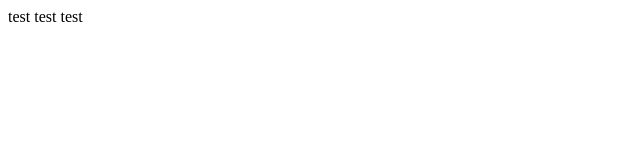
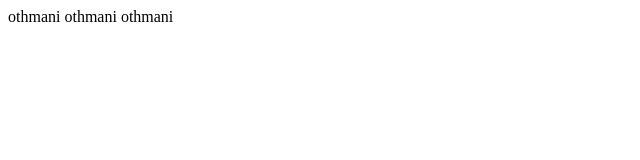
Before and after one commit to Aminost/test2, a plain HTML site: page index.html in a window 1280 px wide. Shown: the whole page, without its empty margins (0-640 px from the left). Drawn offline with Linux system fonts and the light colour scheme.

Commit message:
change test to othmani

```diff
--- a/index.html
+++ b/index.html
@@ -5,6 +5,6 @@
     <title>my page</title>
 </head>
 <body>
-test test test
+othmani othmani othmani
 </body>
 </html>
```
